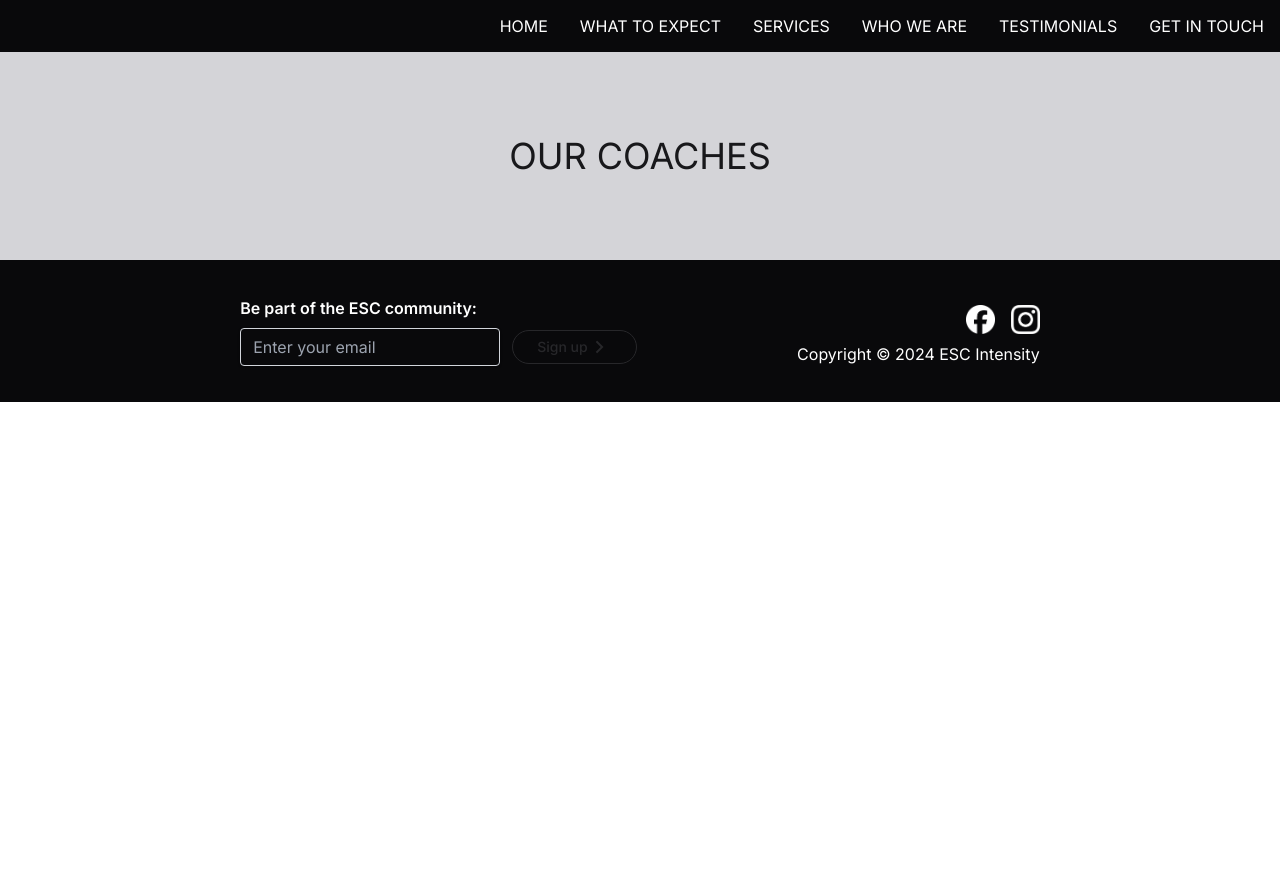
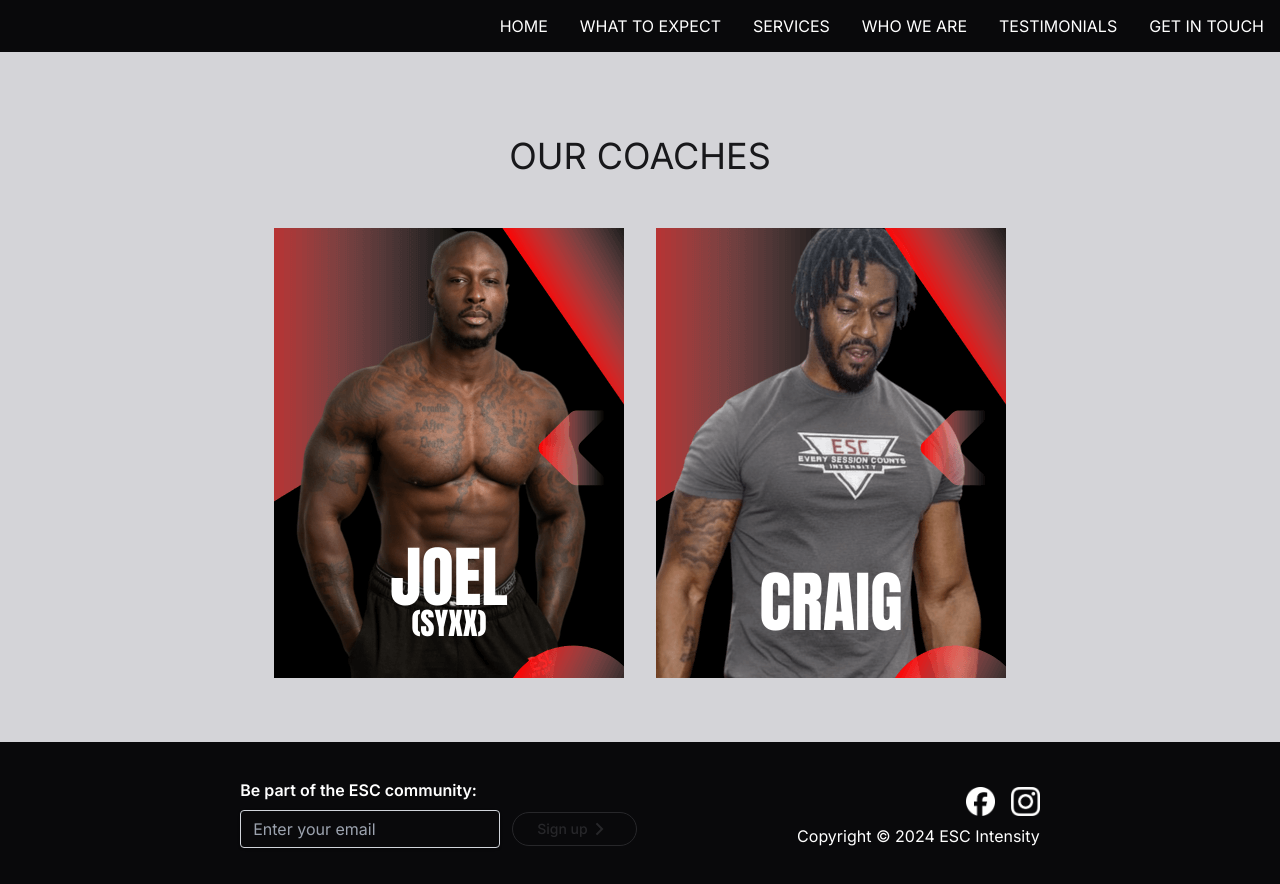
Before and after one commit to dee-lab/escintensity, a Next.js app: page /who-we-are in a window 1280 px wide. Before the commit the page ends 800 px from the top, so only its background shows below. Built offline with nearby package versions, Linux system fonts and the light colour scheme.

Commit message:
Add coach images to the page

```diff
--- a/app/ui/sections/sponsorship.jsx
+++ b/app/ui/sections/sponsorship.jsx
@@ -8,18 +8,15 @@ const Sponsorship = () => {
         <Image src="/logo-liberty-supplements.png"
           width={200}
           height={200}
-          alt="Liberty Supplements logo"
-          className="image" />
+          alt="Liberty Supplements logo" />
         <Image src="/logo-power-stone.png"
           width={200}
           height={200}
-          alt="Powerstone logo"
-          className="image" />
+          alt="Powerstone logo" />
         <Image src="/logo-source-performance.png"
           width={200}
           height={200}
-          alt="Source Performance logo"
-          className="image" />
+          alt="Source Performance logo" />
       </div>
     </section>
   )
--- a/app/who-we-are/sections/coaches.jsx
+++ b/app/who-we-are/sections/coaches.jsx
@@ -1,8 +1,22 @@
+import Image from "next/image";
+
 const Coaches = () => {
   return (
     <section className="bg-zinc-300 py-16">
       <div className="flex flex-col text-zinc-900 text-center items-center gap-8 ms-auto me-auto max-w-[80%]">
         <h3 className="text-4xl my-5 uppercase">Our Coaches</h3>
+        <div className="flex flex-wrap justify-center items-center gap-8 *:shrink *:grow *:basis-1/2 *:max-w-[350px]">
+          <Image
+            src="/Joel.png"
+            width={350}
+            height={450}
+            alt="An image of Joel, also known as Syxx, one of the coaches" />
+          <Image
+            src="/Craig.png"
+            width={350}
+            height={450}
+            alt="An image of Craig, one of the coaches" />
+        </div>
       </div>
     </section>
   )
```
